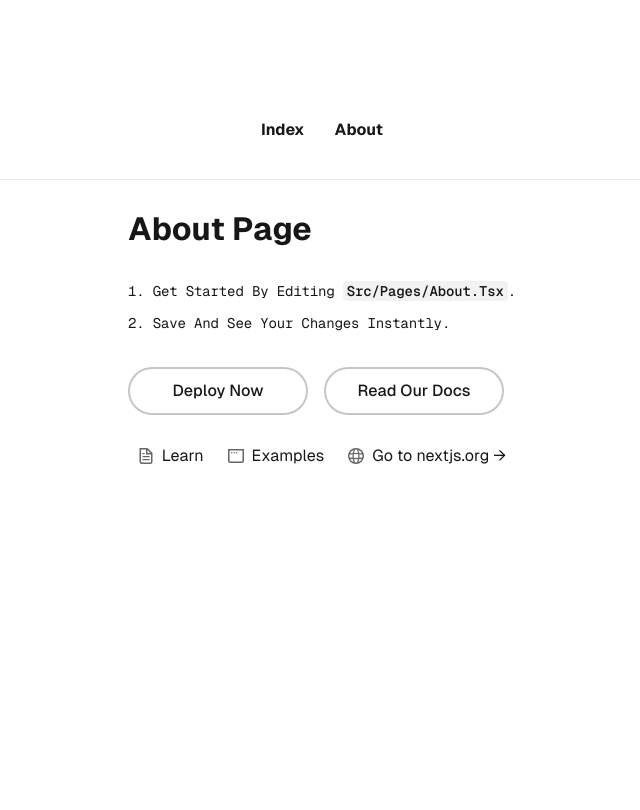
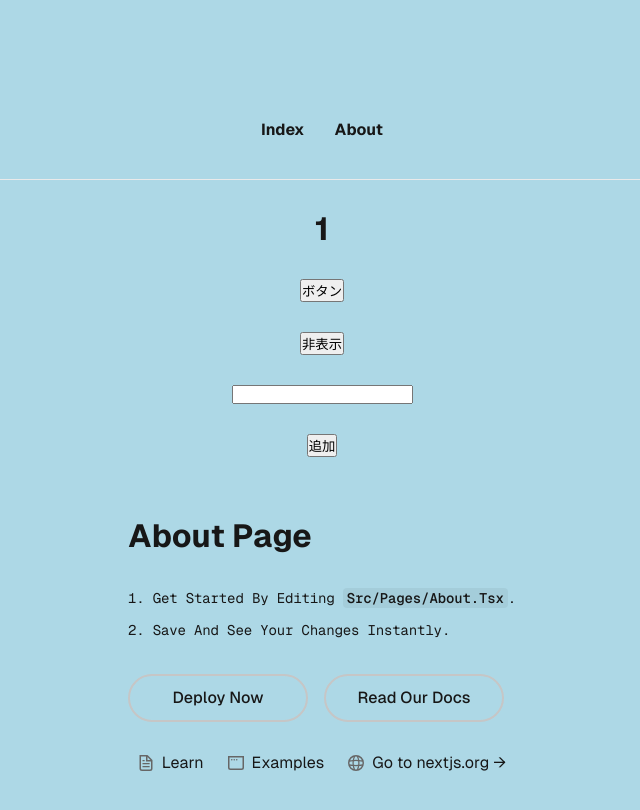
Before and after one commit to emi-nakashima/study-react, a Next.js app: page /about in a window 1280 px wide. Shown: the top 810 px of the page, without its empty margins (318-958 px from the left). Built offline with nearby package versions, Linux system fonts and the light colour scheme.

Commit message:
🎨 Custom Hooksを使ってうまくまとめました

```diff
--- /dev/null
+++ b/src/hooks/useBgLightBlue.tsx
@@ -0,0 +1,14 @@
+import { useEffect } from "react";
+
+// *** カスタムフック（バックカラー） *** //
+export const useBgLightBlue = () => {
+  // バックカラーの変更 //
+  useEffect(() => {
+    // マウント時の処理
+    document.body.style.backgroundColor = "lightblue";
+    return () => {
+      // アンマウント時の処理
+      document.body.style.backgroundColor = "";
+    };
+  }, []);
+};
--- /dev/null
+++ b/src/hooks/useCounter.tsx
@@ -0,0 +1,20 @@
+import { useCallback, useState } from "react";
+
+// *** カスタムフック（カウントアップ） *** //
+export const useCounter = () => {
+  const [count, setCount] = useState(1);
+  const [isShow, setIsShow] = useState(true);
+
+  // カウントアップの制御 //
+  const handleClick = useCallback(() => {
+    if (count < 10) {
+      setCount((prevCount) => prevCount + 1);
+    }
+  }, [count]);
+
+  const handleDisplay = useCallback(() => {
+    setIsShow((prevIsShow) => !prevIsShow);
+  }, []);
+
+  return { count, isShow, handleClick, handleDisplay };
+};
--- /dev/null
+++ b/src/hooks/useInputArray.tsx
@@ -0,0 +1,35 @@
+import { useCallback, useRef, useState } from "react";
+
+// *** カスタムフック（インプットボックス） *** //
+export const useInputArray = () => {
+  const [text, setText] = useState("");
+  const [array, setArray] = useState<string[]>([]);
+  const inputRef = useRef<HTMLInputElement>(null);
+
+  // インプットボックスの制御 //
+  const handleChange = useCallback((e: React.ChangeEvent<HTMLInputElement>) => {
+    if (e.target.value.length > 5) {
+      alert("5文字以内で入力してください");
+      return;
+    }
+    setText(e.target.value.trim());
+  }, []);
+
+  // インプットボックスに入力された文字をリストに追加 //
+  const handleAdd = useCallback(() => {
+    setArray((prevArray) => {
+      if (prevArray.some((item) => item === text)) {
+        alert("同じ要素が既に存在します。");
+        inputRef.current?.select(); // 入力された文字を全選択
+        return prevArray;
+      } else {
+        setArray([...prevArray, text]);
+        setText(""); // 入力された文字をクリア
+        inputRef.current?.focus(); // インプットボックスにカーソルをフォーカス
+        return [...prevArray, text];
+      }
+    });
+  }, [text, setArray]);
+
+  return { text, array, inputRef, handleChange, handleAdd };
+};
--- a/src/pages/about.tsx
+++ b/src/pages/about.tsx
@@ -4,6 +4,9 @@
 import { Footer } from "src/components/Footer";
 import { Main } from "src/components/Main";
 import { Header } from "src/components/Header";
+import { useCounter } from "src/hooks/useCounter";
+import { useInputArray } from "src/hooks/useInputArray";
+import { useBgLightBlue } from "src/hooks/useBgLightBlue";
 
 const geistSans = localFont({
   src: "./fonts/GeistVF.woff",
@@ -16,7 +19,11 @@
   weight: "100 900",
 });
 
-export default function Home() {
+export default function About() {
+  const { count, isShow, handleClick, handleDisplay } = useCounter();
+  const { text, array, inputRef, handleChange, handleAdd } = useInputArray();
+  useBgLightBlue();
+
   return (
     <div
       className={`${styles.page} ${geistSans.variable} ${geistMono.variable}`}
@@ -25,6 +32,19 @@
         <title>About Page</title>
       </Head>
       <Header />
+
+      {isShow ? <h1>{count}</h1> : null}
+      <button onClick={handleClick}>ボタン</button>
+      <button onClick={handleDisplay}>{isShow ? "非表示" : "表示"}</button>
+
+      <input ref={inputRef} type="text" value={text} onChange={handleChange} />
+      <button onClick={handleAdd}>追加</button>
+      <ul>
+        {array.map((item) => {
+          return <li key={item}>{item}</li>;
+        })}
+      </ul>
+
       <Main page="about" />
       <Footer />
     </div>
```
Also changed, not shown: src/pages/index.tsx (+8 -55 lines).
